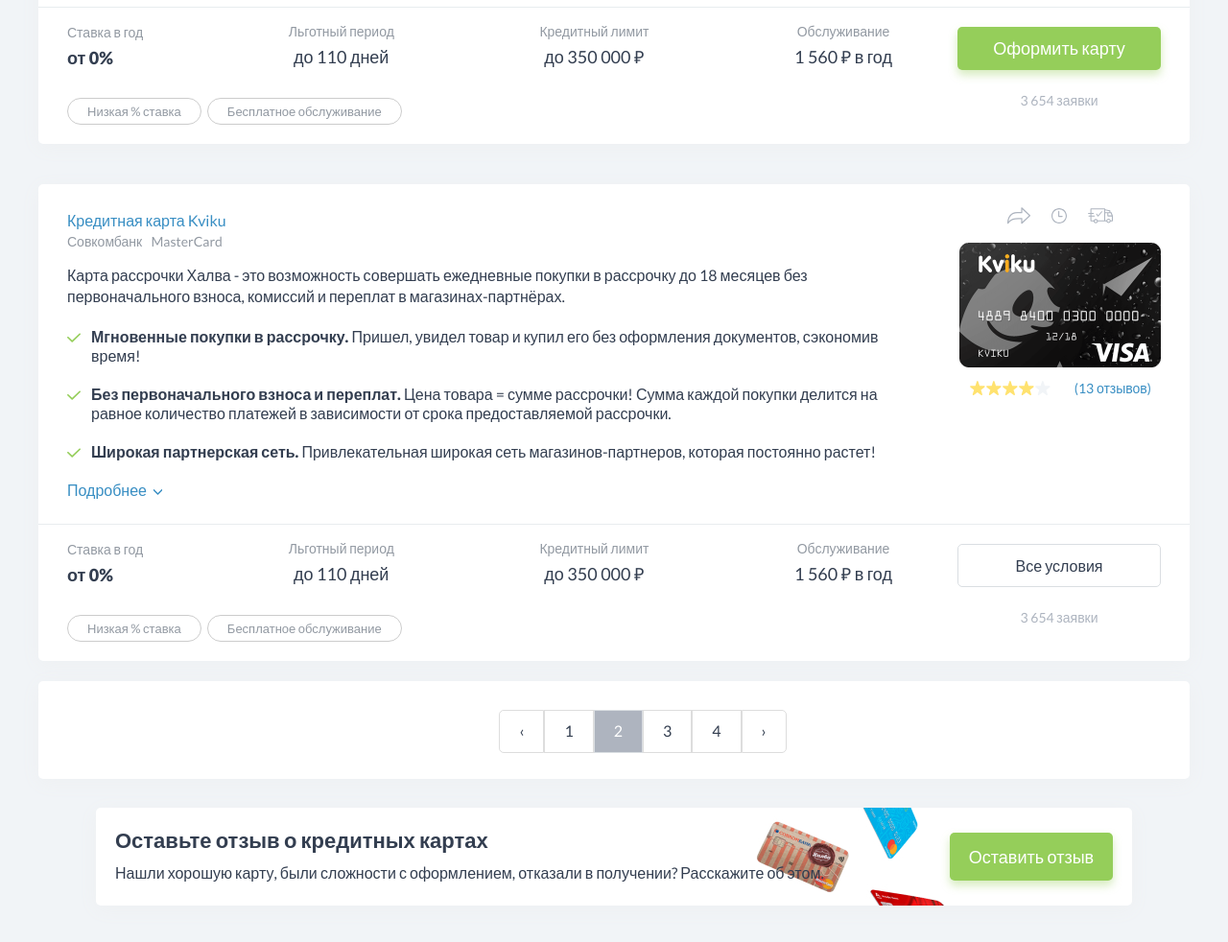
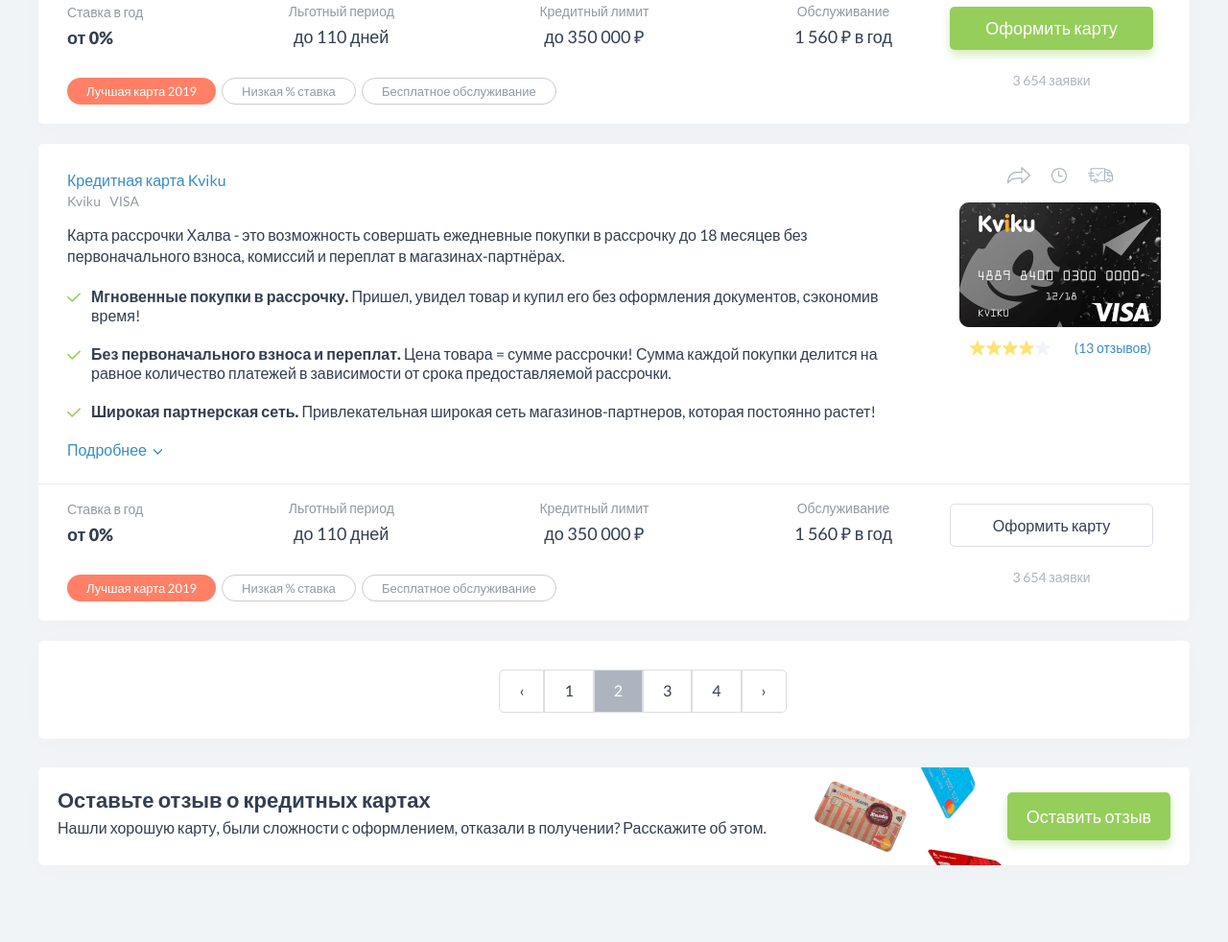
Before and after one commit to webtormashki/work, a website: page src/index.html in a window 1280 px wide. Shown: the part 1166-2148 px from the top of the page at 96% size. Drawn offline with Linux system fonts and the light colour scheme.

Commit message:
fix cards and footer

```diff
--- a/src/index.html
+++ b/src/index.html
@@ -11,6 +11,7 @@
 </head>
 
 <body>
+<!-- Row Flexboxgrid -->
     <div class="row">
     <!-- Header -->
         <header class="header">
@@ -72,6 +73,7 @@
                 </div>
             </nav>
         </header>
+        <!-- Container 1200px -->
         <div class="container">
             <!-- Sort -->
             <section class="sort">
@@ -126,7 +128,6 @@
             </section>
             <!-- Cards 1 -->
             <section class="cards">
-
                     <!-- Text block -->
                     <div class="cards__wrapper">
                         <div class="row">
@@ -178,7 +179,6 @@
                                 </div>
                             </div>
                         </div>
-
                     <!-- Cards bottom -->
                     <div class="cards__bottom">
                         <div class="row">
@@ -221,37 +221,34 @@
                                 </div>
                             </div>
                         </div>
-
-
                     </div>
-            </div>
-
             </section>
             <!-- Cards 2-->
             <section class="cards">
-            <div class="container">
                 <!-- Text block -->
                 <div class="cards__wrapper">
+                    <div class="row">
+                        <div class="col-xs-10 col-sm-8 col-md-10 col-lg-12">
                             <h2 class="cards__title"><a href="#">Карта рассрочки Халва</a></h2>
                             <span>Альфа-банк</span>&nbsp &nbsp<span>VISA</span>
 
-                    <p class="cards__text">Всё под вашим контролем — 100 дней начнутся только после первой покупки по
-                        карте. Выгодный лайфхак — вы пользуетесь картой, а позже закрываете долг квартальной премией.
-                    </p>
+                            <p class="cards__text">Всё под вашим контролем — 100 дней начнутся только после первой покупки по карте. Выгодный лайфхак — вы пользуетесь картой, а позже закрываете долг квартальной премией.</p>
                             <ul class="check">
-                        <li><span class="bold">Мгновенные покупки в рассрочку. </span> Пришел, увидел товар и купил его
-                            без оформления документов, сэкономив время!</li>
+                                <li><span class="bold">Мгновенные покупки в рассрочку. </span> Пришел, увидел товар и купил
+                                    его без оформления документов, сэкономив время!</li>
                                 <li><span class="bold">Без первоначального взноса и переплат.</span> Цена товара = сумме
-                            рассрочки! Сумма каждой покупки делится на равное количество платежей в зависимости от срока
-                            предоставляемой рассрочки.</li>
+                                    рассрочки! Сумма каждой покупки делится на равное количество платежей в зависимости от
+                                    срока предоставляемой рассрочки.</li>
                                 <li><span class="bold">Широкая партнерская сеть. </span>Привлекательная широкая сеть
                                     магазинов-партнеров, которая постоянно растет!</li>
                             </ul>
-
                             <div class="cards__link">
                                 <a href="#">Подробнее <span class="arrow"></span></a>
                             </div>
                         </div>
+                    </div>
+                </div>
+                    <div class="col-xs">
                         <!-- Image -->
                         <div class="cards__right">
                             <!-- cards top -->
@@ -276,8 +273,11 @@
                                 <div class="cards__count">(13 отзывов)</div>
                             </div>
                         </div>
+                    </div>
                 <!-- Cards bottom -->
                 <div class="cards__bottom">
+                    <div class="row">
+                        <div class="col-xs-12 col-sm-8 col-md-9 col-lg-10">
                             <!-- Numerals -->
                             <ul class="cards__numeral">
                                 <li>
@@ -297,44 +297,55 @@
                                     <p>1 560 ₽ в год</p>
                                 </li>
                             </ul>
+                        </div>
+                        <!-- Button main -->
+                        <div class="cards__right">
+                            <div class="col-xs-12 col-sm-12 col-md-12 col-lg-12">
+                                <button class="button_main">Оформить карту</button>
+                                <span>3 654 заявки</span>
+                            </div>
+                        </div>
+                    </div>
                     <!-- Buttons small -->
                     <div class="cards__buttons">
+                        <div class="row">
+                            <div class="col-xs-12 col-sm-12 col-md-12 col-lg-12">
+                                <button class="button_submit button_submit_coral">Лучшая карта 2019</button>
                                 <button class="button_submit">Низкая % ставка</button>
                                 <button class="button_submit">Бесплатное обслуживание</button>
                             </div>
-                    <!-- Button main -->
-                    <div class="cards__right">
-                        <button class="button_main">Оформить карту</button>
-                        <span>3 654 заявки</span>
                         </div>
                     </div>
                 </div>
             </section>
             <!-- Cards 3-->
             <section class="cards">
-            <div class="container">
                 <!-- Text block -->
                 <div class="cards__wrapper">
+                    <div class="row">
+                        <div class="col-xs-10 col-sm-8 col-md-10 col-lg-12">
                             <h2 class="cards__title"><a href="#">Кредитная карта Kviku</a></h2>
-                    <span>Совкомбанк</span>&nbsp &nbsp<span>MasterCard</span>
+                            <span>Kviku</span>&nbsp &nbsp<span>VISA</span>
 
                             <p class="cards__text">Карта рассрочки Халва - это возможность совершать ежедневные покупки в
-                        рассрочку до 18 месяцев без первоначального взноса, комиссий и переплат в магазинах-партнёрах.
-                    </p>
+                                рассрочку до 18 месяцев без первоначального взноса, комиссий и переплат в
+                                магазинах-партнёрах.</p>
                             <ul class="check">
-                        <li><span class="bold">Мгновенные покупки в рассрочку. </span> Пришел, увидел товар и купил его
-                            без оформления документов, сэкономив время!</li>
+                                <li><span class="bold">Мгновенные покупки в рассрочку. </span> Пришел, увидел товар и купил
+                                    его без оформления документов, сэкономив время!</li>
                                 <li><span class="bold">Без первоначального взноса и переплат.</span> Цена товара = сумме
-                            рассрочки! Сумма каждой покупки делится на равное количество платежей в зависимости от срока
-                            предоставляемой рассрочки.</li>
+                                    рассрочки! Сумма каждой покупки делится на равное количество платежей в зависимости от
+                                    срока предоставляемой рассрочки.</li>
                                 <li><span class="bold">Широкая партнерская сеть. </span>Привлекательная широкая сеть
                                     магазинов-партнеров, которая постоянно растет!</li>
                             </ul>
-
                             <div class="cards__link">
                                 <a href="#">Подробнее <span class="arrow"></span></a>
                             </div>
                         </div>
+                    </div>
+                </div>
+                    <div class="col-xs">
                         <!-- Image -->
                         <div class="cards__right">
                             <!-- cards top -->
@@ -359,8 +370,11 @@
                                 <div class="cards__count">(13 отзывов)</div>
                             </div>
                         </div>
+                    </div>
                 <!-- Cards bottom -->
                 <div class="cards__bottom">
+                    <div class="row">
+                        <div class="col-xs-12 col-sm-8 col-md-9 col-lg-10">
                             <!-- Numerals -->
                             <ul class="cards__numeral">
                                 <li>
@@ -380,15 +394,23 @@
                                     <p>1 560 ₽ в год</p>
                                 </li>
                             </ul>
+                        </div>
+                        <!-- Button main -->
+                        <div class="cards__right">
+                            <div class="col-xs-12 col-sm-12 col-md-12 col-lg-12">
+                                <button class="button_white">Оформить карту</button>
+                                <span>3 654 заявки</span>
+                            </div>
+                        </div>
+                    </div>
                     <!-- Buttons small -->
                     <div class="cards__buttons">
+                        <div class="row">
+                            <div class="col-xs-12 col-sm-12 col-md-12 col-lg-12">
+                                <button class="button_submit button_submit_coral">Лучшая карта 2019</button>
                                 <button class="button_submit">Низкая % ставка</button>
                                 <button class="button_submit">Бесплатное обслуживание</button>
                             </div>
-                    <!-- Button main -->
-                    <div class="cards__right">
-                        <button class="button_white">Все условия</button>
-                        <span>3 654 заявки</span>
                         </div>
                     </div>
                 </div>
@@ -409,16 +431,22 @@
             <!-- Footer -->
             <footer class="footer">
                 <div class="footer__wrapper">
+                    <div class="row">
+                        <div class="col-xs-6 col-sm-8 col-md-8 col-lg-9">
                             <div class="footer__block">
                                 <h2 class="footer__title">Оставьте отзыв о кредитных картах</h2>
                                 <p class="footer__text">Нашли хорошую карту, были сложности с оформлением, отказали в получении?
                                     Расскажите об этом.</p>
                             </div>
+                        </div>
+                        <div class="col-xs-6 col-sm-4 col-md-4 col-lg-3">
                             <div class="footer__img">
                                 <img src="img/cards.jpg" alt="cards">
                             </div>
                             <div class="footer__button">
                                 <button class="button_main button_main_review">Оставить отзыв</button>
+                            </div>
+                        </div>
                     </div>
                 </div>
             </footer>
--- a/src/sass/blocks/_cards.scss
+++ b/src/sass/blocks/_cards.scss
@@ -70,6 +70,9 @@
 		color: #388ec3;
 		font-size: 16px;
 		font-weight: 400;
+		&:hover{
+			color: $main-color;
+		}
 	}
 	&__link{
 		position: relative;
--- a/src/sass/blocks/footer.scss
+++ b/src/sass/blocks/footer.scss
@@ -23,10 +23,11 @@
 		color: #333e50;
 		font-size: 16px;
 		font-weight: 400;
-		margin-top: 10px;
-		margin-bottom: 0;
+		margin-top: 5px;
+		margin-bottom: 5px;
 		position: relative;
 		z-index: 2;
+		padding-bottom: 10px;
 	}
 	&__img{
 		z-index: 1;
@@ -41,7 +42,7 @@
 		padding-top: 6px;
 	}
 	&__block{
-		width: 870px;
+		max-width: 870px;
 		margin: 0;
 		padding: 0;
 		display: inline-block;
```
Also changed, not shown: src/css/blocks/footer.min.css, src/css/style.min.css. Lines whose indentation alone changed are shown as unchanged.
